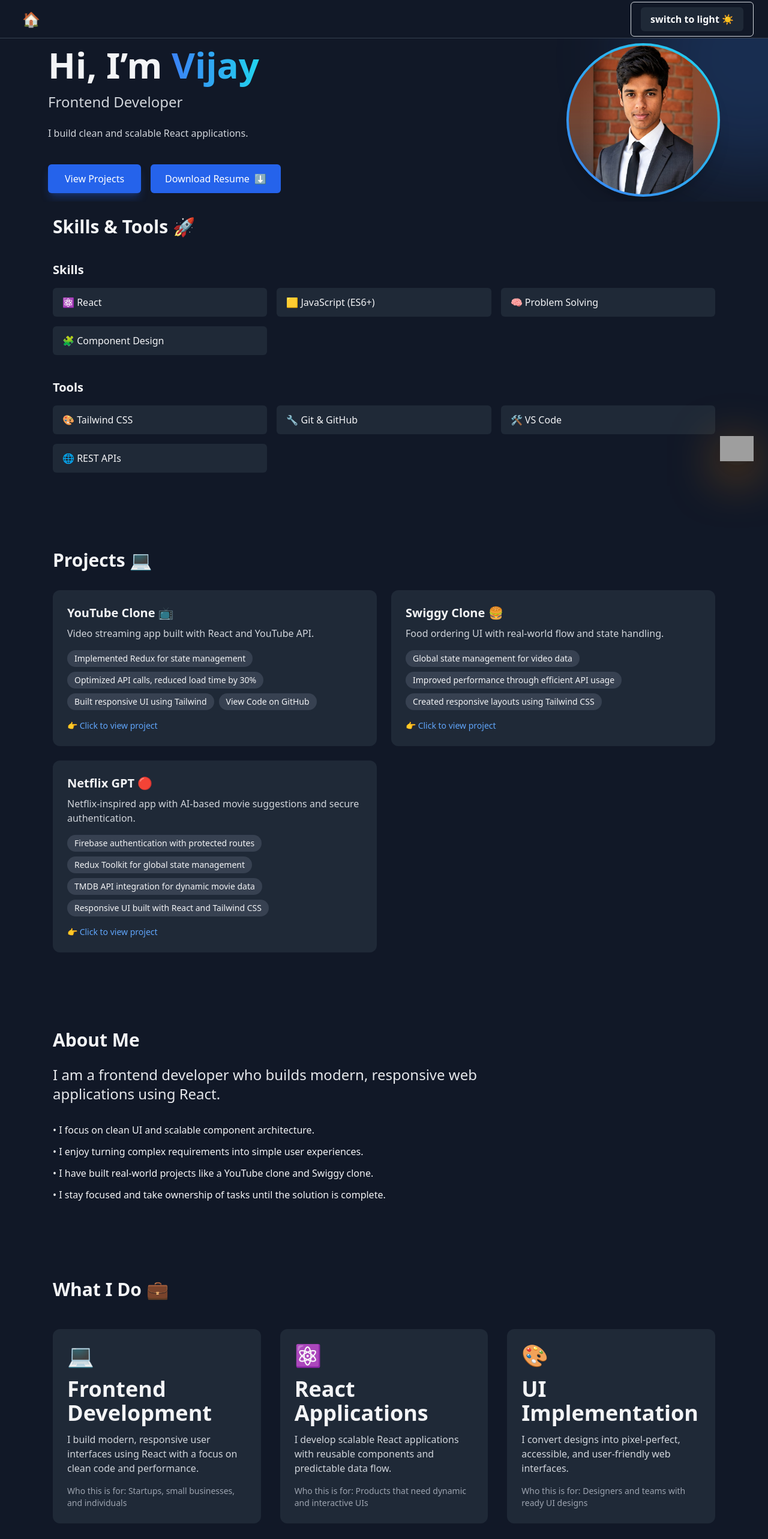
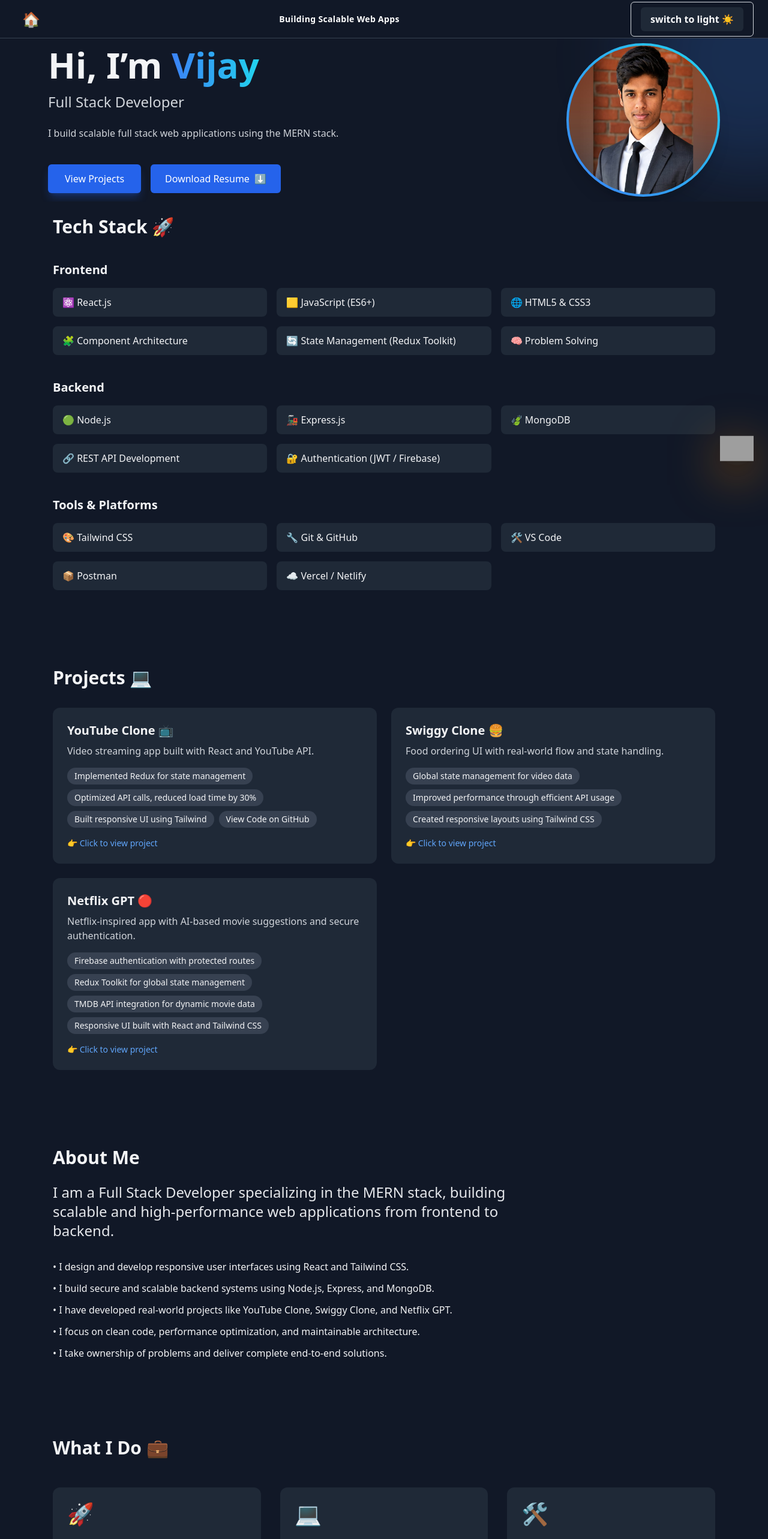
Before and after one commit to vijaydurgasi/Portfolio---vijay, a React (Vite) app: page / in a window 1280 px wide. Shown: the top 2566 px of the page at 60% size. Built offline with nearby package versions, Linux system fonts and the light colour scheme; grey boxes are pictures that could not be loaded.

Commit message:
full stack

```diff
--- a/package.json
+++ b/package.json
@@ -20,7 +20,8 @@
     "react": "^19.2.0",
     "react-dom": "^19.2.0",
     "react-markdown": "^10.1.0",
-    "react-router-dom": "^7.13.0"
+    "react-router-dom": "^7.13.0",
+    "react-simple-typewriter": "^5.0.1"
   },
   "devDependencies": {
     "@eslint/js": "^9.39.1",
--- a/src/App.jsx
+++ b/src/App.jsx
@@ -52,24 +52,37 @@ function App() {
   // Hero
   const heroData = {
     name: "Vijay",
-    role: "Frontend Developer",
-    intro: "I build clean and scalable React applications.",
+    role: "Full Stack Developer",
+    intro: "I build scalable full stack web applications using the MERN stack.",
     image: tomImg,
   };
 
-  // skills
+  // frontend skills
   const skillsData = [
-    "⚛️ React",
+    "⚛️ React.js",
     "🟨 JavaScript (ES6+)",
+    "🌐 HTML5 & CSS3",
+    "🧩 Component Architecture",
+    "🔄 State Management (Redux Toolkit)",
     "🧠 Problem Solving",
-    "🧩 Component Design",
   ];
 
+  // backend skills
+  const backendData = [
+    "🟢 Node.js",
+    "🚂 Express.js",
+    "🍃 MongoDB",
+    "🔗 REST API Development",
+    "🔐 Authentication (JWT / Firebase)",
+  ];
+
+  //tools
   const toolsData = [
     "🎨 Tailwind CSS",
     "🔧 Git & GitHub",
     "🛠️ VS Code",
-    "🌐 REST APIs",
+    "📦 Postman",
+    "☁️ Vercel / Netlify",
   ];
 
   //projects
@@ -113,40 +126,49 @@ function App() {
   const aboutData = {
     heading: "About Me",
     intro:
-      "I am a frontend developer who builds modern, responsive web applications using React.",
+      "I am a Full Stack Developer specializing in the MERN stack, building scalable and high-performance web applications from frontend to backend.",
     points: [
-      "I focus on clean UI and scalable component architecture.",
-      "I enjoy turning complex requirements into simple user experiences.",
-      "I have built real-world projects like a YouTube clone and Swiggy clone.",
-      "I stay focused and take ownership of tasks until the solution is complete.",
+      "I design and develop responsive user interfaces using React and Tailwind CSS.",
+      "I build secure and scalable backend systems using Node.js, Express, and MongoDB.",
+      "I have developed real-world projects like YouTube Clone, Swiggy Clone, and Netflix GPT.",
+      "I focus on clean code, performance optimization, and maintainable architecture.",
+      "I take ownership of problems and deliver complete end-to-end solutions.",
     ],
   };
 
   //service
   const servicesData = [
     {
+      id: "fullstack-dev",
+      icon: "🚀",
+      title: "Full Stack Development",
+      description:
+        "I build complete web applications using the MERN stack, handling both frontend and backend with clean architecture and scalable solutions.",
+      for: "Startups, businesses, and personal projects",
+    },
+    {
       id: "frontend-dev",
       icon: "💻",
       title: "Frontend Development",
       description:
-        "I build modern, responsive user interfaces using React with a focus on clean code and performance.",
-      for: "Startups, small businesses, and individuals",
+        "I create modern, responsive, and high-performance user interfaces using React and Tailwind CSS with a focus on user experience.",
+      for: "Products that need clean and engaging UI",
     },
     {
-      id: "react-apps",
-      icon: "⚛️",
-      title: "React Applications",
+      id: "backend-dev",
+      icon: "🛠️",
+      title: "Backend Development",
       description:
-        "I develop scalable React applications with reusable components and predictable data flow.",
-      for: "Products that need dynamic and interactive UIs",
+        "I develop secure and efficient backend systems, REST APIs, and authentication using Node.js, Express, and MongoDB.",
+      for: "Applications requiring scalable backend systems",
     },
     {
-      id: "ui-implementation",
-      icon: "🎨",
-      title: "UI Implementation",
+      id: "api-integration",
+      icon: "🔗",
+      title: "API Integration",
       description:
-        "I convert designs into pixel-perfect, accessible, and user-friendly web interfaces.",
-      for: "Designers and teams with ready UI designs",
+        "I integrate third-party APIs and build custom APIs to connect frontend with backend systems seamlessly.",
+      for: "Apps needing external services or dynamic data",
     },
   ];
 
@@ -154,7 +176,7 @@ function App() {
   const contactData = {
     heading: "Check out",
     message:
-      "I’m open to freelance work, collaborations, and frontend development opportunities. Feel free to reach out if you have a project in mind.",
+      "I’m open to freelance work, collaborations, and full stack development opportunities. If you have an idea or project in mind, let’s build something impactful together.",
     email: "durgasivijay2005@gmail.com",
     linkedin: "https://linkedin.com/in/vijaydurgasi",
     github: "https://github.com/vijaydurgasi",
@@ -171,6 +193,7 @@ function App() {
             <Body
               heroData={heroData}
               skillsData={skillsData}
+              backendData={backendData}
               toolsData={toolsData}
               projectsData={projectsData}
               aboutData={aboutData}
--- a/src/Components/Body.jsx
+++ b/src/Components/Body.jsx
@@ -16,6 +16,7 @@ const Body = ({
     servicesData,
     highlightProject,
     setHighlightProject,
+    backendData
 }) => {
 
     const projectRef = useRef(null);
@@ -24,7 +25,7 @@ const Body = ({
         <div>
             <Hero heroData={heroData} setHighlightProject={setHighlightProject} projectRef={projectRef} />
 
-            <Skills skillsData={skillsData} toolsData={toolsData} />
+            <Skills skillsData={skillsData} backendData={backendData} toolsData={toolsData} />
             <Projects projectsData={projectsData} highlightProject={highlightProject} projectRef={projectRef} />
             <About aboutData={aboutData} />
             <Services servicesData={servicesData} />
--- a/src/Components/NaviBar.jsx
+++ b/src/Components/NaviBar.jsx
@@ -1,5 +1,6 @@
 import ThemeToggle from "./ThemeToggle";
 import { Link } from "react-router-dom";
+import TechBadge from "./TechBadge";
 
 const NaviBar = ({ isDark, setIsDark }) => {
   return (
@@ -15,6 +16,10 @@ const NaviBar = ({ isDark, setIsDark }) => {
           🏠
         </Link>
 
+        <div>
+          <TechBadge />
+        </div>
+
         <div
           className="border border-gray-300 hover:bg-gray-200 active:scale-95 px-4 py-2 rounded-md transition-all cursor-pointer font-semibold">
           <ThemeToggle isDark={isDark} setIsDark={setIsDark} />
--- a/src/Components/Skills.jsx
+++ b/src/Components/Skills.jsx
@@ -1,28 +1,50 @@
-const Skills = ({ skillsData, toolsData }) => {
+const Skills = ({ skillsData, backendData, toolsData }) => {
   return (
     <section className="max-w-6xl mx-auto px-6 pt-6 pb-16">
 
-      <h3 className="text-2xl md:text-3xl font-bold mb-10">Skills & Tools 🚀</h3>
+      <h3 className="text-2xl md:text-3xl font-bold mb-10">
+        Tech Stack 🚀
+      </h3>
+
+      {/* Frontend */}
       <div className="mb-10">
-        <h4 className="text-xl font-semibold mb-4">Skills</h4>
+        <h4 className="text-xl font-semibold mb-4">Frontend</h4>
         <ul className="grid grid-cols-1 sm:grid-cols-2 md:grid-cols-3 gap-4">
           {skillsData.map((skill, index) => (
             <li
               key={index}
-              className="px-4 py-3 rounded-md bg-gray-100 dark:bg-gray-800">
+              className="px-4 py-3 rounded-lg bg-gray-100 dark:bg-gray-800 hover:scale-105 transition-transform duration-200"
+            >
               {skill}
             </li>
           ))}
         </ul>
       </div>
 
+      {/* Backend */}
+      <div className="mb-10">
+        <h4 className="text-xl font-semibold mb-4">Backend</h4>
+        <ul className="grid grid-cols-1 sm:grid-cols-2 md:grid-cols-3 gap-4">
+          {backendData.map((item, index) => (
+            <li
+              key={index}
+              className="px-4 py-3 rounded-lg bg-gray-100 dark:bg-gray-800 hover:scale-105 transition-transform duration-200"
+            >
+              {item}
+            </li>
+          ))}
+        </ul>
+      </div>
+
+      {/* Tools */}
       <div>
-        <h4 className="text-xl font-semibold mb-4">Tools</h4>
+        <h4 className="text-xl font-semibold mb-4">Tools & Platforms</h4>
         <ul className="grid grid-cols-2 md:grid-cols-3 gap-4">
           {toolsData.map((tool, index) => (
             <li
               key={index}
-              className="px-4 py-3 rounded-md bg-gray-100 dark:bg-gray-800">
+              className="px-4 py-3 rounded-lg bg-gray-100 dark:bg-gray-800 hover:scale-105 transition-transform duration-200"
+            >
               {tool}
             </li>
           ))}
--- /dev/null
+++ b/src/Components/TechBadge.jsx
@@ -0,0 +1,45 @@
+import { useEffect, useState } from "react";
+
+const words = [
+    "MERN Stack Developer",
+    "MongoDB • Express • React • Node",
+    "Building Scalable Web Apps"
+];
+
+const TechBadge = () => {
+    const [index, setIndex] = useState(0);
+    const [visible, setVisible] = useState(true);
+
+    useEffect(() => {
+        const interval = setInterval(() => {
+            setVisible(false);
+
+            setTimeout(() => {
+                setIndex((prev) => (prev + 1) % words.length);
+                setVisible(true);
+            }, 400);
+        }, 2800);
+
+        return () => clearInterval(interval);
+    }, []);
+
+    return (
+        <div className="hidden md:flex items-center justify-center h-10 overflow-hidden">
+            <span
+                className={`
+          text-sm font-semibold tracking-wide
+          transition-all duration-500 ease-in-out
+          ${visible
+                        ? "opacity-100 translate-y-0"
+                        : "opacity-0 -translate-y-2"}
+
+          text-blue-600 dark:text-white
+        `}
+            >
+                {words[index]}
+            </span>
+        </div>
+    );
+};
+
+export default TechBadge;
--- a/src/Components/ai/intents.jsx
+++ b/src/Components/ai/intents.jsx
@@ -38,7 +38,9 @@ export const generateReply = (message) => {
 - Tailwind CSS
 - JavaScript
 - Node.js
-- Firebase Authentication
+- Express
+- Nosql
+- Authentication
 - API Integration
 - Responsive Web Design
 `;
```
Also changed, not shown: tailwind.config.js (line endings or trailing spaces), 1 other file (tests, documents, lock files or other folders).
